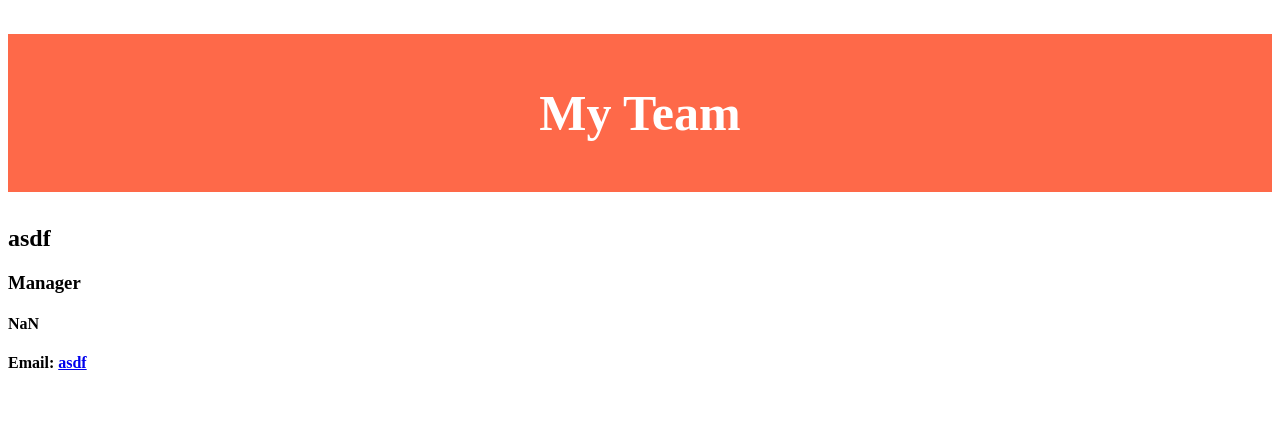
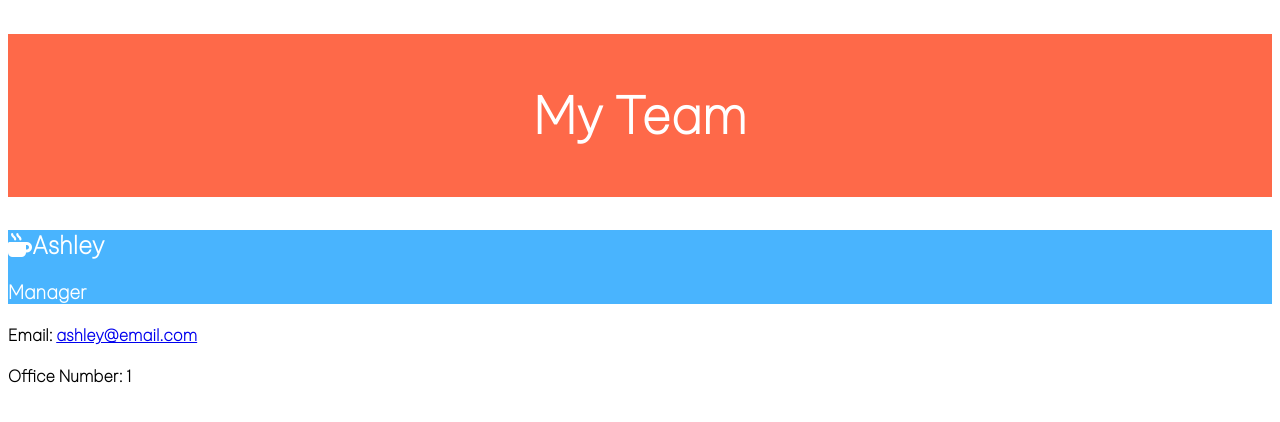
Before and after one commit to ashleysalinas/Team-Profile-Generator, a plain HTML site: page newPage.html in a window 1280 px wide. Drawn offline with Linux system fonts and the light colour scheme.

Commit message:
added github link & employee type icons

```diff
--- a/newPage.html
+++ b/newPage.html
@@ -7,6 +7,8 @@
     <meta name="viewport" content="width=device-width, initial-scale=1.0" />
     <meta http-equiv="X-UA-Compatible" content="ie=edge" />
     <link rel="stylesheet" href="./src/style.css">
+    <script src="https://kit.fontawesome.com/c502137733.js"></script>
+    <link href="https://fonts.googleapis.com/css2?family=Be+Vietnam+Pro:wght@100&display=swap" rel="stylesheet">
     <title>My Team</title>
 </head>
 
@@ -15,22 +17,18 @@
         <h1>My Team</h1>
     </div>
     <div>
-        <div>
-            <div>
 
-        <div class="employee-card">
+        <section class="employee-card">
             <div class="card-header">
-            <h2>asdf</h2>
+            <h2><i class="fas fa-mug-hot"></i>Ashley</h2>
             <h3>Manager</h3>
             </div>
             <div class="card-body">
-            <h4>NaN</h4>
-            <h4>Email: <a href="mailto:asdf">asdf</h4>
+            <h4>Email: <a href="mailto:ashley@email.com">ashley@email.com</a></h4>
+            <h4>Office Number: 1</h4>
             </div>
-        </div>
+        </section>
 
-            </div>
-        </div>
     </div>
 </body>
 </html>
--- a/src/page-template.js
+++ b/src/page-template.js
@@ -2,46 +2,46 @@
 const generateTeam = (team) => {
     const createManagerCard = (manager) => {
         return `
-        <div class="employee-card">
+        <section class="employee-card">
             <div class="card-header">
-            <h2>${manager.name}</h2>
+            <h2><i class="fas fa-mug-hot"> </i>${manager.name}</h2>
             <h3>${manager.getRole()}</h3>
             </div>
             <div class="card-body">
-            <h4>${manager.officeNumber}</h4>
-            <h4>Email: <a href="mailto:${manager.email}">${manager.email}</h4>
+            <h4>Email: <a href="mailto:${manager.email}">${manager.email}</a></h4>
+            <h4>Office Number: ${manager.officeNumber}</h4>
             </div>
-        </div>
+        </section>
         `
     }
 
     const createEngineerCard = (engineer) => {
         return `
-        <div class="employee-card">
+        <section class="employee-card">
             <div class="card-header">
             <h2>${engineer.name}</h2>
             <h3>${engineer.getRole()}</h3>
             </div>
             <div class="card-body">
-            <h4>Email: <a href="mailto:${engineer.email}">${engineer.email}</h4>
-            <h4>Github: ${engineer.github}</h4>
+            <h4>Email: <a href="mailto:${engineer.email}">${engineer.email}</a></h4>
+            <h4>Github: <a href="https://github.com/${engineer.github}">${engineer.github}</h4>
             </div>
-        </div>
+        </section>
         `
     }
 
     const createInternCard = (intern) => {
         return `
-        <div class="employee-card">
+        <section class="employee-card">
             <div class="card-header">
             <h2>${intern.name}</h2>
             <h3>${intern.getRole()}</h3>
             </div>
             <div class="card-body">
-            <h4>Email: <a href="mailto:${intern.email}">${intern.email}</h4>
+            <h4>Email: <a href="mailto:${intern.email}">${intern.email}</a></h4>
             <h4>Github: ${intern.school}</h4>
             </div>
-        </div>
+        </section>
         `
     }
 
@@ -76,6 +76,8 @@ module.exports = team => {
     <meta name="viewport" content="width=device-width, initial-scale=1.0" />
     <meta http-equiv="X-UA-Compatible" content="ie=edge" />
     <link rel="stylesheet" href="./src/style.css">
+    <script src="https://kit.fontawesome.com/c502137733.js"></script>
+    <link href="https://fonts.googleapis.com/css2?family=Be+Vietnam+Pro:wght@100&display=swap" rel="stylesheet">
     <title>My Team</title>
 </head>
 
@@ -84,11 +86,7 @@ module.exports = team => {
         <h1>My Team</h1>
     </div>
     <div>
-        <div>
-            <div>
-                ${generateTeam(team)}
-            </div>
-        </div>
+        ${generateTeam(team)}
     </div>
 </body>
 </html>
--- a/src/style.css
+++ b/src/style.css
@@ -9,3 +9,12 @@ h1 {
     padding-bottom: 50px;
     font-size: 50px
 }
+
+* {
+    font-family: 'Be Vietnam Pro', sans-serif;;
+}
+
+.card-header {
+    background-color: #49B4FE;
+    color: white;
+}
```
